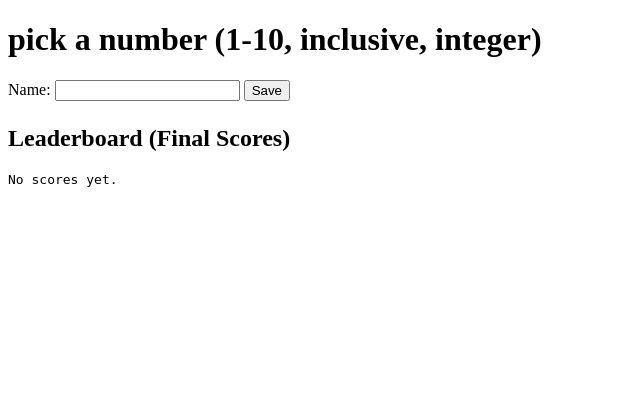
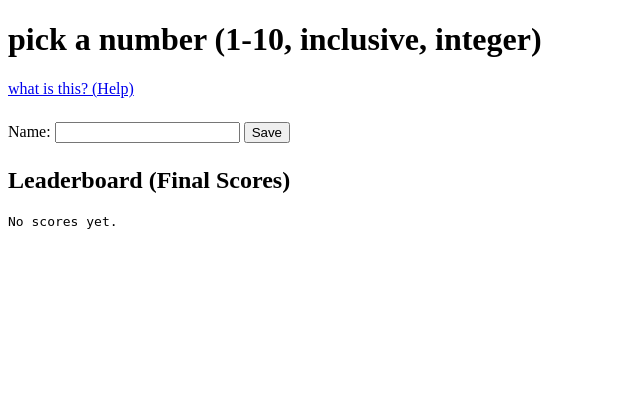
Before and after one commit to sirbread/greed, a FastAPI app: page / in a window 1280 px wide. Shown: the top 420 px of the page, without its empty margins (0-640 px from the left). Run offline with FastAPI, Linux system fonts and the light colour scheme; data that the repository does not hold is empty.

Commit message:
i don't remember what this is from yesterday but it's getting committed

```diff
--- a/main.py
+++ b/main.py
@@ -27,6 +27,10 @@ class Submission(BaseModel):
 @app.get("/", response_class=HTMLResponse)
 def home(request: Request):
     return templates.TemplateResponse("index.html", {"request": request})
+
+@app.get("/help", response_class=HTMLResponse)
+def help_page(request: Request):
+    return templates.TemplateResponse("help.html", {"request": request})
 
 @app.post("/submit/")
 def submit(data: Submission):
--- /dev/null
+++ b/templates/help.html
@@ -0,0 +1,6 @@
+<!DOCTYPE html>
+<html>
+    <head>
+
+    </head>
+</html>
--- a/templates/index.html
+++ b/templates/index.html
@@ -22,10 +22,16 @@
             color: rgb(255, 0, 0);
             margin-top: 0.5em;
         }
+        #help-link {
+            margin-bottom: 1.5em;
+            display: block;
+        }
     </style>
 </head>
 <body>
     <h1>pick a number (1-10, inclusive, integer)</h1>
+
+    <a id="help-link" href="/help">what is this? (Help)</a>
 
     <div id="setup">
         <label>Name: <input type="text" id="nameInput"></label>
```
